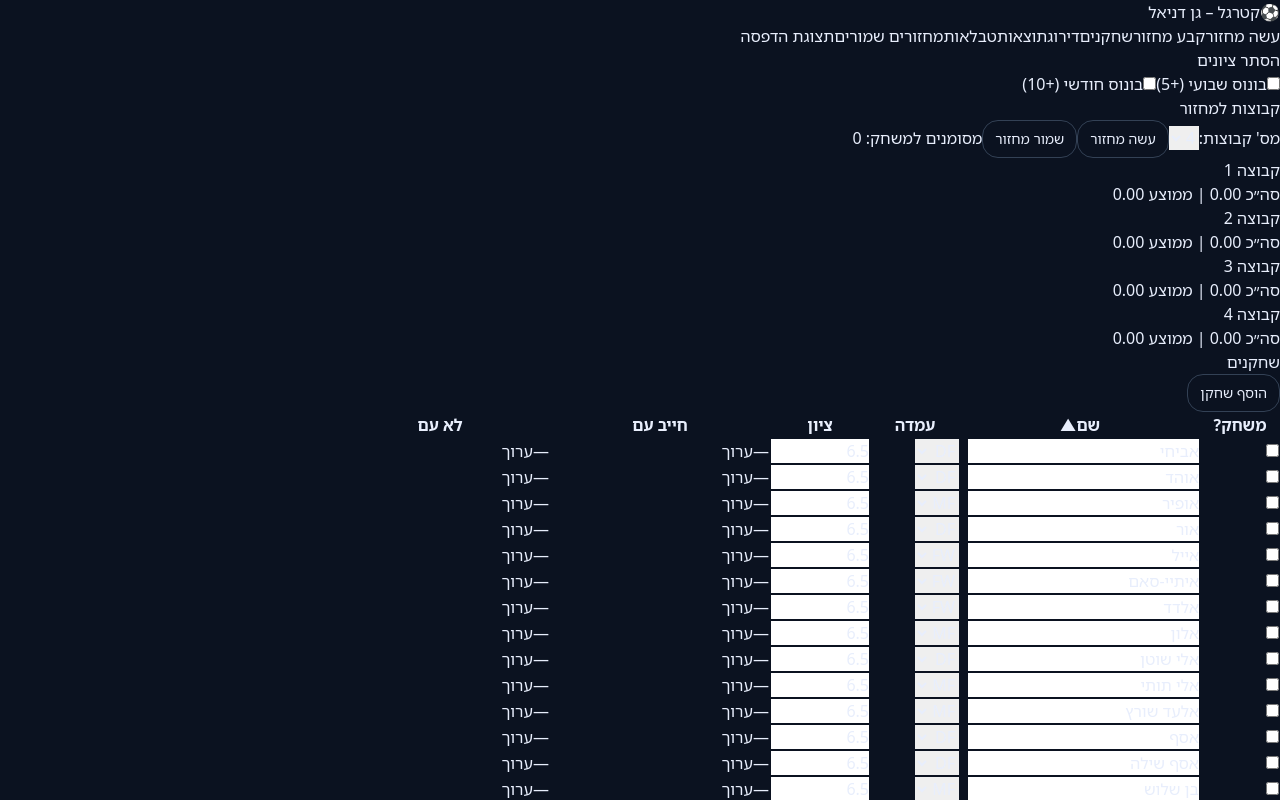
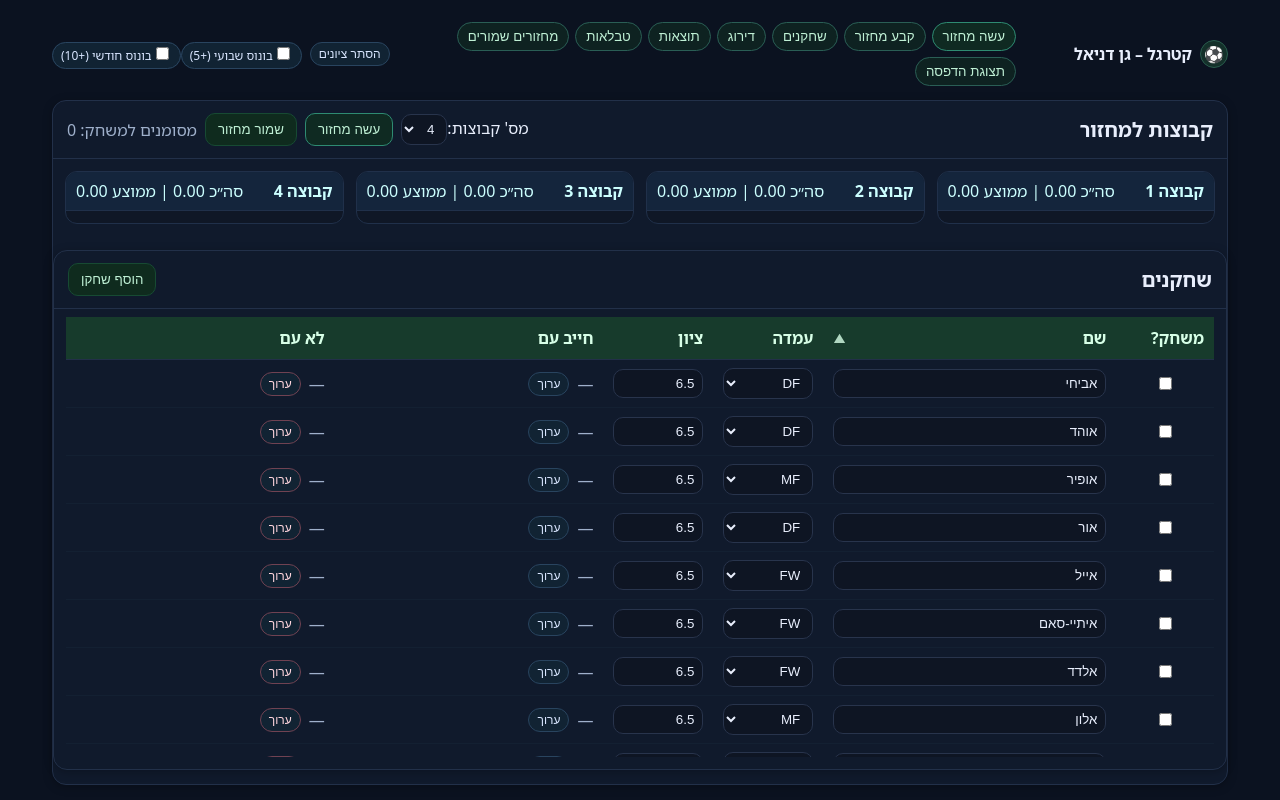
Before and after one commit to ShmuelBarazani/kat-regel-gan-daniel-v2, a React (Vite) app: page / in a window 1280 px wide. Shown: the top 800 px of the page. Built offline with nearby package versions, Linux system fonts and the light colour scheme.

Commit message:
Update styles.css

```diff
--- a/src/styles/styles.css
+++ b/src/styles/styles.css
@@ -1,66 +1,59 @@
-@tailwind base;
-@tailwind components;
-@tailwind utilities;
+:root{
+  --bg:#0b1220; --card:#101a2c; --ink:#e8eefc; --muted:#9fb0cb;
+  --edge:#223049; --accent:#1db954; --accent2:#2ea987; --warn:#ff5c7a;
+}
+*{box-sizing:border-box}
+html,body,#root{height:100%}
+body{margin:0;background:var(--bg);color:var(--ink);font-family:Heebo,system-ui,-apple-system,Segoe UI,Roboto,Noto Sans Hebrew,Arial,sans-serif}
 
-/* ---------- בסיס עיצוב למסכים ---------- */
-:root{
-  --ink:#e8eefc; --muted:#9fb0cb;
-  --bg:#0b1220; --card:#0f1a2e; --edge:#223147;
-  --good:#27c463; --warn:#ff5c7a; --sky:#38bdf8; --emerald:#34d399;
-}
+.app{max-width:1200px;margin:22px auto;padding:0 12px}
 
-html,body{background:var(--bg);color:var(--ink);font-family:Heebo,system-ui,-apple-system,Segoe UI,Roboto,Noto Sans Hebrew,Arial,sans-serif}
-.container{max-width:72rem;margin:0 auto}
+/* Top Bar */
+.topbar{display:grid;grid-template-columns:200px 1fr auto;gap:12px;align-items:center;margin-bottom:12px}
+.brand{display:flex;align-items:center;gap:8px;font-weight:800}
+.logo{display:inline-flex;width:28px;height:28px;align-items:center;justify-content:center;background:#14302a;border:1px solid #295c4d;border-radius:999px}
+.tabs{display:flex;flex-wrap:wrap;gap:6px}
+.tab{background:#0e2221;border:1px solid #2a5e55;color:#bff0d5;border-radius:999px;padding:6px 10px;cursor:pointer}
+.tab.active{background:#0f2a22;border-color:#2e8b72}
+.actions{display:flex;align-items:center;gap:8px}
 
-/* כפתורים קטנים */
-.btn{
-  @apply px-3 py-2 rounded-2xl text-sm border transition;
-  border-color:#334155;
-}
-.btn:hover{background:#0b1527}
-.btn-primary{border-color:#38bdf8;background:rgba(56,189,248,.1)}
-.btn-primary:hover{background:rgba(56,189,248,.2)}
-.btn-danger{border-color:#ef4444;background:rgba(239,68,68,.08)}
-.btn-danger:hover{background:rgba(239,68,68,.15)}
-.btn-success{border-color:#22c55e;background:rgba(34,197,94,.1)}
-.btn-success:hover{background:rgba(34,197,94,.2)}
-.input{ @apply bg-slate-900 border border-slate-700 rounded-xl px-3 py-2 text-sm; }
+/* Panel & table */
+.panel{background:var(--card);border:1px solid var(--edge);border-radius:14px;margin:14px 0;box-shadow:0 2px 10px rgba(0,0,0,.25)}
+.panel-header{display:flex;align-items:center;justify-content:space-between;padding:12px 14px;border-bottom:1px solid var(--edge)}
+.panel-header h2{margin:0;font-size:20px}
+.actions .pill,.pill{background:#112333;border:1px solid #29445f;color:#d9e6ff;padding:4px 8px;border-radius:999px;cursor:pointer;font-size:12px}
+.pill.warn{border-color:#704252;color:#ffd6de}
+.pill.active{background:#1c2a3e;border-color:#4b6b94}
+.btn{background:#0f2b1e;border:1px solid #174a33;color:#bff0d5;padding:8px 12px;border-radius:10px;cursor:pointer}
+.btn.accent{background:#0f2a22;border-color:#2e8b72}
 
-/* טבלאות */
-.table{
-  width:100%;
-  border-collapse:separate;
-  border-spacing:0;
-  overflow:hidden;
-  border-radius:1rem;
-  border:1px solid #1f2a3a;
-  background:#0f1a2e;
-}
-.table th,.table td{padding:.6rem .75rem;border-bottom:1px solid #1f2a3a}
-.table th{color:#9fb0cb;text-align:right;font-weight:600;background:#0d1526}
+.table-wrap{max-height:440px;overflow:auto;margin:8px 12px 12px}
+.tbl{width:100%;border-collapse:separate;border-spacing:0}
+.tbl thead th{position:sticky;top:0;background:#173b2c;border-bottom:1px solid var(--edge);color:#d7ffe7;padding:10px;text-align:right}
+.tbl thead th.sortable{cursor:pointer}
+.th-flex{display:flex;align-items:center;justify-content:space-between;gap:8px}
+.arrow{opacity:.8;font-size:12px}
+.tbl tbody td{border-bottom:1px solid #132032;padding:8px 10px;vertical-align:middle}
+.center{text-align:center}
+.muted{color:var(--muted)}
+.inp{width:100%;background:#0e1523;color:var(--ink);border:1px solid #28344c;border-radius:10px;padding:6px 8px}
+.inp.small{width:auto}
+.cell-tags{display:flex;align-items:center;gap:8px}
+.chips{display:flex;flex-wrap:wrap;gap:6px}
+.chip{background:#0e2137;border:1px solid #2b486b;color:#d9e6ff;border-radius:999px;padding:2px 8px;font-size:12px}
 
-/* קופסאות/כרטיסים */
-.card{border:1px solid #1f2a3a;background:#0f1a2e;border-radius:1rem;padding:1rem}
-.card-title{font-weight:700;margin-bottom:.5rem}
-
-/* תגים */
-.tag{display:inline-flex;align-items:center;gap:.4rem;padding:.25rem .5rem;border:1px solid #2b3a55;border-radius:999px;font-size:.75rem;color:#b7c7e4}
-.tag.sky{border-color:#38bdf8}
-.tag.good{border-color:#34d399}
-.tag.warn{border-color:#f97316}
-
-/* ---------- הדפסה: A4 נוף, מסגרות שחורות, ללא שכפולים ---------- */
-@media print {
-  body{background:#fff;color:#000}
-  header, footer, nav, .no-print{display:none !important}
-  .print-page{
-    width:100%;
-    border:1px solid #000;
-    page-break-after:always;
-    padding:8mm;
-  }
-}
-@page{
-  size:A4 landscape;
-  margin:10mm;
-}
+/* Teams grid */
+.teams-grid{display:grid;grid-template-columns:repeat(4,1fr);gap:12px;padding:12px}
+@media (max-width:1000px){.teams-grid{grid-template-columns:repeat(2,1fr)}}
+@media (max-width:560px){.teams-grid{grid-template-columns:1fr}}
+.team-card{background:#0f1726;border:1px solid #20304a;border-radius:12px;overflow:hidden}
+.team-head{display:flex;align-items:center;justify-content:space-between;background:#14253c;color:#cff;padding:8px 10px;border-bottom:1px solid #20304a}
+.team-title{font-weight:700}
+.team-body{padding:6px 10px}
+.team-body ul{margin:0;padding:0;list-style:none}
+.team-body li{display:grid;grid-template-columns:56px 1fr 56px;gap:8px;padding:6px 0;border-bottom:1px dashed #22334f}
+.team-body li .pos{opacity:.85}
+.team-body li .nm{overflow:hidden;text-overflow:ellipsis;white-space:nowrap}
+.team-body li .rt{text-align:left}
+.print .print-body{padding:12px}
+.print-list{columns:2;gap:16px}
```
